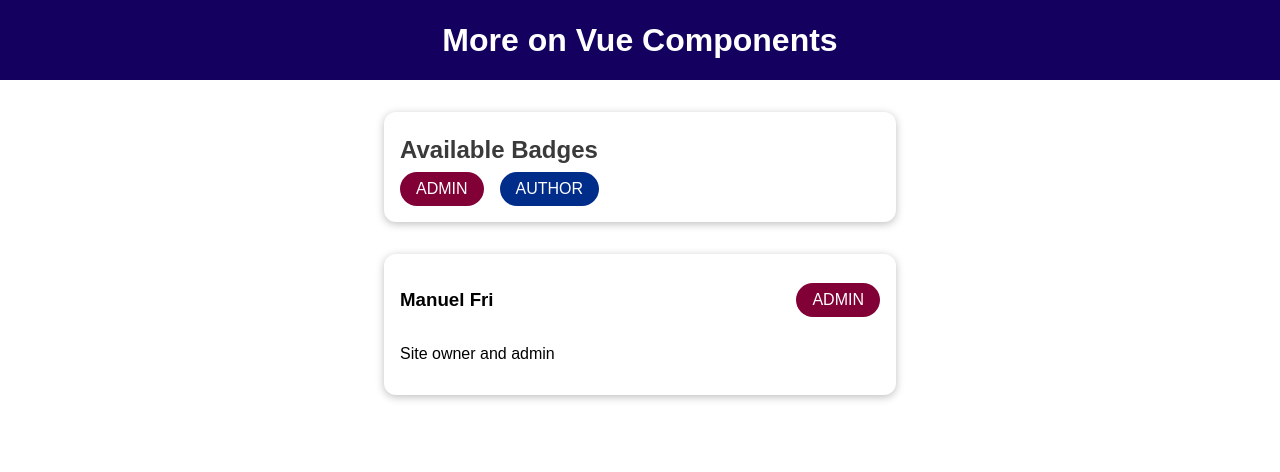
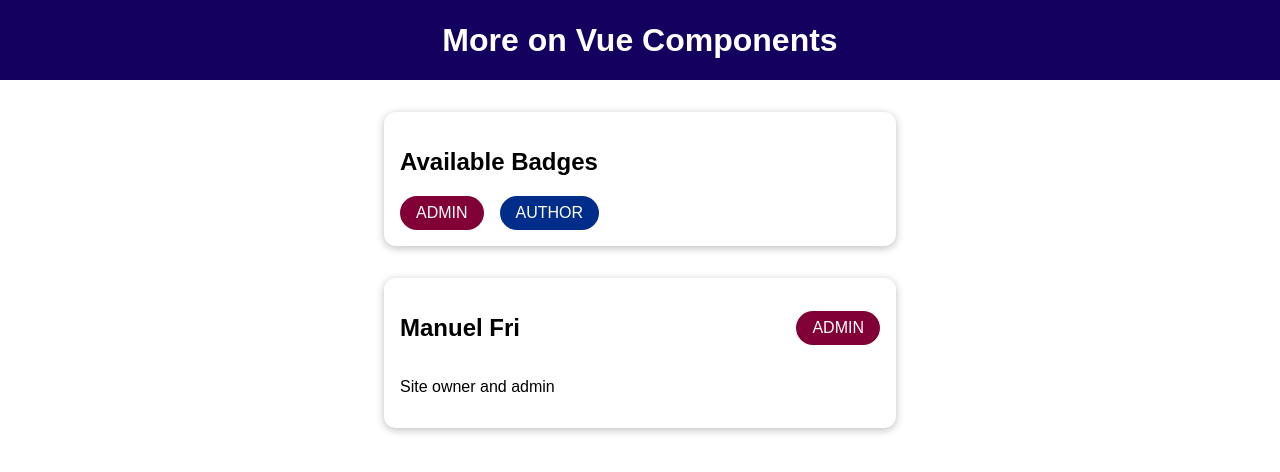
Before and after one commit to Rikai-TungVu/cmp-adv-01-starting-setup, a Vue app: page / in a window 1280 px wide. Shown: the top 472 px of the page. Built offline with nearby package versions, Linux system fonts and the light colour scheme.

Commit message:
last version about <slot>

```diff
--- a/src/components/BadgeList.vue
+++ b/src/components/BadgeList.vue
@@ -1,6 +1,10 @@
 <template>
-  <section>
+<!--<section> -->
+    <base-card>
+    <template v-slot:header>
       <h2>Available Badges</h2>
+    </template>
+      <template v-slot:default>
         <ul>
           <li>
             <base-badge type="admin" caption="ADMIN"></base-badge>
@@ -9,7 +13,9 @@
             <base-badge type="author" caption="AUTHOR"></base-badge>
           </li>
         </ul>
-  </section>
+      </template>
+    </base-card>
+<!-- </section> -->
 </template>
 
 <style scoped>
--- a/src/components/BaseCard.vue
+++ b/src/components/BaseCard.vue
@@ -1,15 +1,33 @@
 <template>
     <div>
+        <header v-if="$slots.header">
+            <slot name="header">
+                <h2>
+                    The Default
+                </h2>
+            </slot>
+            <!-- thẻ slot ở đây chỉ truyền phần style qua component được khai báo -->
+            <!-- có thể định danh slot bằng name -->
+            <!-- nếu chỉ có 1 slot = default -->
+        </header>
         <slot></slot>
-        <!-- thẻ slot ở đây chỉ truyền phần style qua component được khai báo -->
     </div>
 </template>
 
 <script>
-    export default {}
+    export default {
+        mounted() {
+            console.log(this.$slots.header);
+        }
+    }
 </script>
 
 <style scoped>
+section header {
+  display: flex;
+  justify-content: space-between;
+  align-items: center;
+}
 div {
     margin: 2rem auto;
     max-width: 30rem;
--- a/src/components/UserInfo.vue
+++ b/src/components/UserInfo.vue
@@ -2,11 +2,14 @@
   <section>
     <base-card>
     <!-- Component BaseCard đã được khai báo vs định nghĩa ở main.js -->
-      <header>
-        <h3>{{ fullName }}</h3>
+      <template v-slot:header>
+        <!-- nối slot vàp template bằng v-slot -->
+        <h2>{{ fullName }}</h2>
         <base-badge :type="role" :caption="role.toUpperCase()"></base-badge>
-      </header>
-      <p>{{ infoText }}</p>
+      </template>
+      <template v-slot:default>
+        <p>{{ infoText }}</p>
+      </template>
     </base-card>
   </section>
 </template>
@@ -16,11 +19,3 @@ export default {
   props: ['fullName', 'infoText', 'role'],
 };
 </script>
-
-<style scoped>
-section header {
-  display: flex;
-  justify-content: space-between;
-  align-items: center;
-}
-</style>
```
Lines whose indentation alone changed are shown as unchanged.
